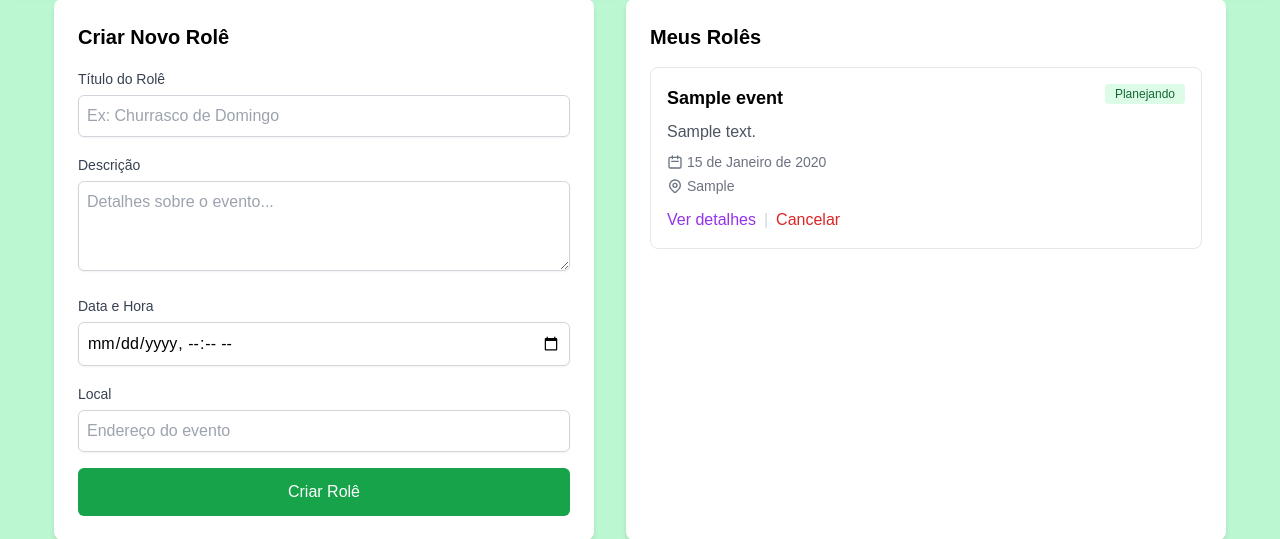
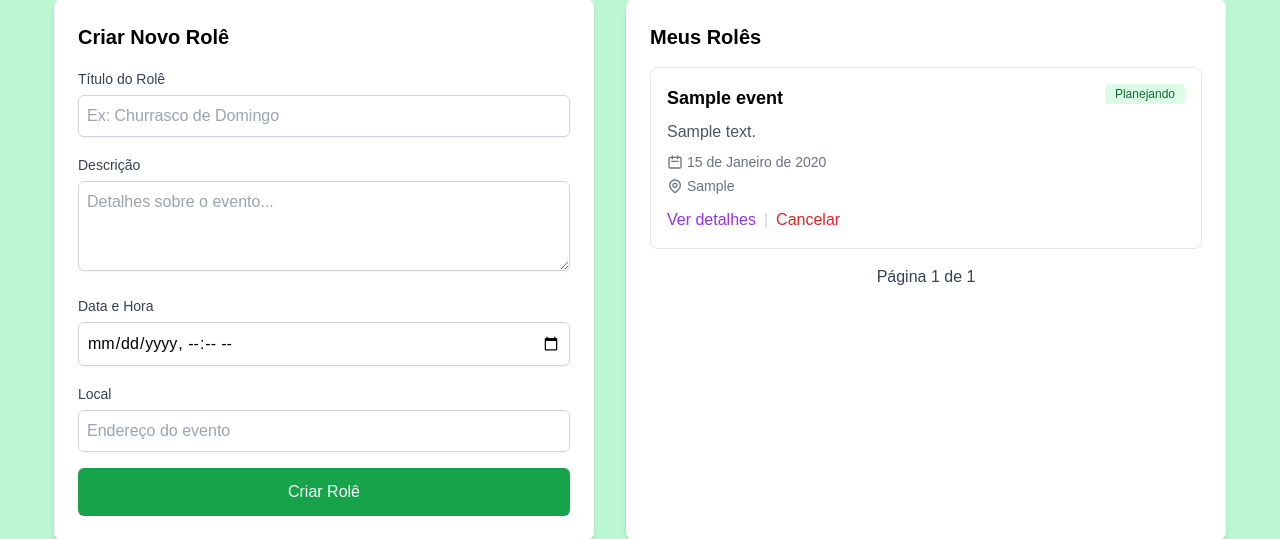
Before and after one commit to RenanppCosta/Role.io, a Django app: page /home in a window 1280 px wide. Shown: the part 113-652 px from the top of the page. Run offline with Django 5.2, Linux system fonts and the light colour scheme; tables that the repository leaves empty hold one stand-in row (values such as "Sample post"); some libraries are stand-ins or nearby versions; some web fonts are replaced.

Commit message:
feat: pagination of events created

```diff
--- a/templates/base.html
+++ b/templates/base.html
@@ -6,7 +6,7 @@
 	<meta http-equiv="X-UA-Compatible" content="IE=edge">
 	<meta name="viewport" content="width=device-width, initial-scale=1.0">
 	<script src="https://cdn.tailwindcss.com"></script>
-	<link href="{% static 'css/styles.css' %}" rel="stylesheet">
+	<link href="{% static 'css/styless.css' %}" rel="stylesheet">
 	<link rel="icon" href="{% static 'img/logo-role.webp' %}" type="image/x-icon">
 	<title>Rolê.io</title>
 </head>
--- a/usuarios/templates/home.html
+++ b/usuarios/templates/home.html
@@ -63,8 +63,34 @@
 						<span class="text-gray-300">|</span>
 						<button class="cancel-btn text-red-600 hover:text-red-800 font-medium" data-event-id="{{event.id}}">Cancelar</button>
 					</div>
+
 				</div>
 				{% endfor %}
+
+				{% if events|length != 0 %}
+				<div class="flex justify-center">
+					{% if events.has_previous %}
+					<a href="?page={{ events.previous_page_number }}" class="text-gray-700 hover:text-gray-900 transition duration-300 ease-in-out">
+						<svg xmlns="http://www.w3.org/2000/svg" fill="none" viewBox="0 0 24 24" stroke-width="1.5" stroke="currentColor" class="size-6">
+							<path stroke-linecap="round" stroke-linejoin="round" d="m18.75 4.5-7.5 7.5 7.5 7.5m-6-15L5.25 12l7.5 7.5" />
+						</svg>
+					</a>
+					{% endif %}
+
+					<span class="mx-2 text-gray-700">
+						Página {{ events.number }} de {{ events.paginator.num_pages }}
+					</span>
+
+
+					{% if events.has_next %}
+					<a href="?page={{ events.next_page_number }}" class="text-gray-700 hover:text-gray-900 transition duration-300 ease-in-out">
+						<svg xmlns="http://www.w3.org/2000/svg" fill="none" viewBox="0 0 24 24" stroke-width="1.5" stroke="currentColor" class="size-6">
+							<path stroke-linecap="round" stroke-linejoin="round" d="m5.25 4.5 7.5 7.5-7.5 7.5m6-15 7.5 7.5-7.5 7.5" />
+						</svg>
+					</a>
+					{% endif %}
+				</div>
+				{% endif %}
 
 				{% if events|length == 0 %}
 				<div class="flex items-center flex-col space-y-3">
--- a/usuarios/views.py
+++ b/usuarios/views.py
@@ -2,12 +2,17 @@ from datetime import datetime
 from django.shortcuts import render, redirect, get_object_or_404
 from django.http import JsonResponse
 from .models import Events, Guests
+from django.core.paginator import Paginator
 
 # Create your views here.
 
 def home(request):
     if request.method == "GET":
-        events = Events.objects.all()
+        events_list = Events.objects.all().order_by("-date")
+
+        paginator = Paginator(events_list, 3)
+        page = request.GET.get("page")
+        events = paginator.get_page(page)
 
         return render(request, "home.html", {"events": events})
 
```
Also changed, not shown: templates/static/css/styless.css (renamed from templates/static/css/styles.css).
